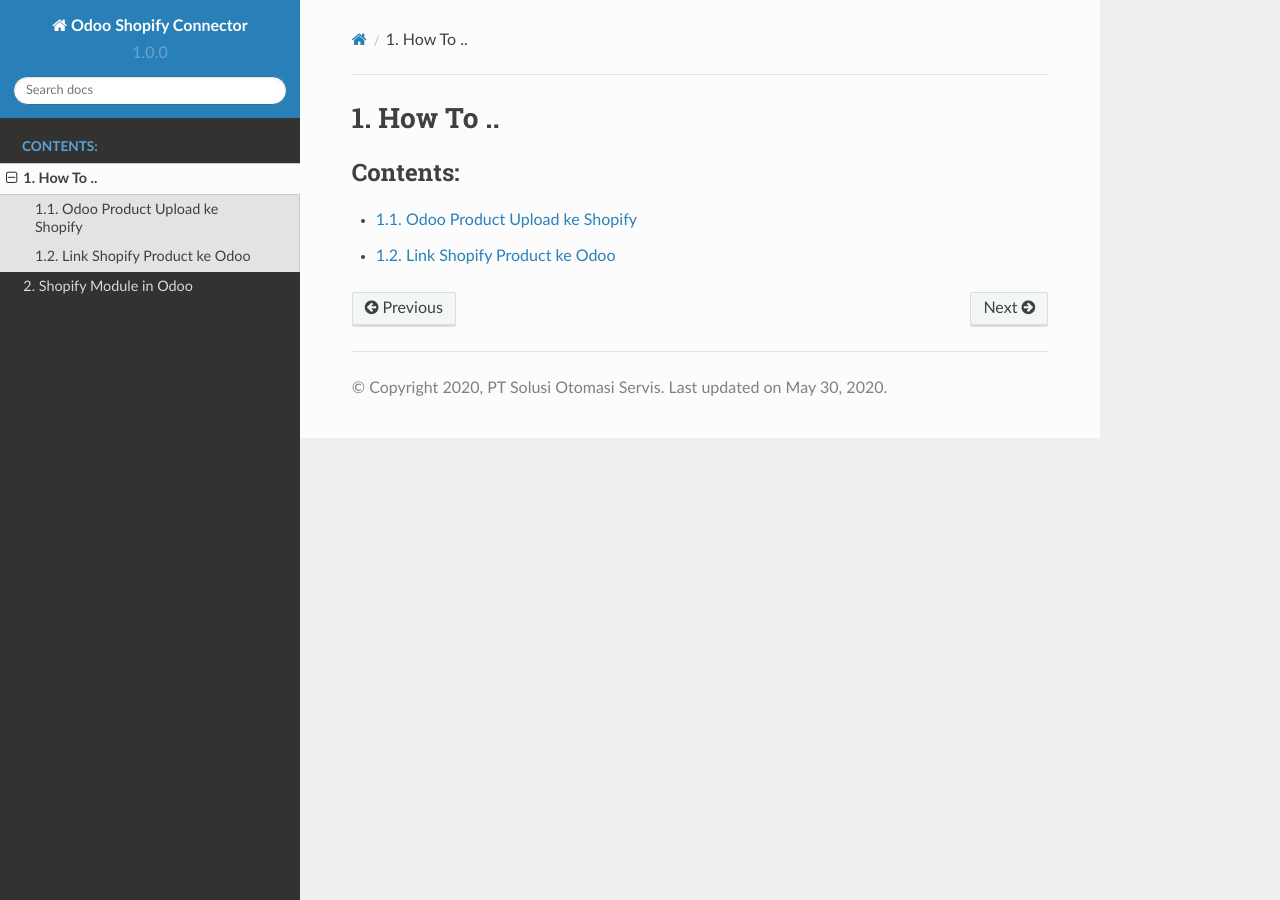
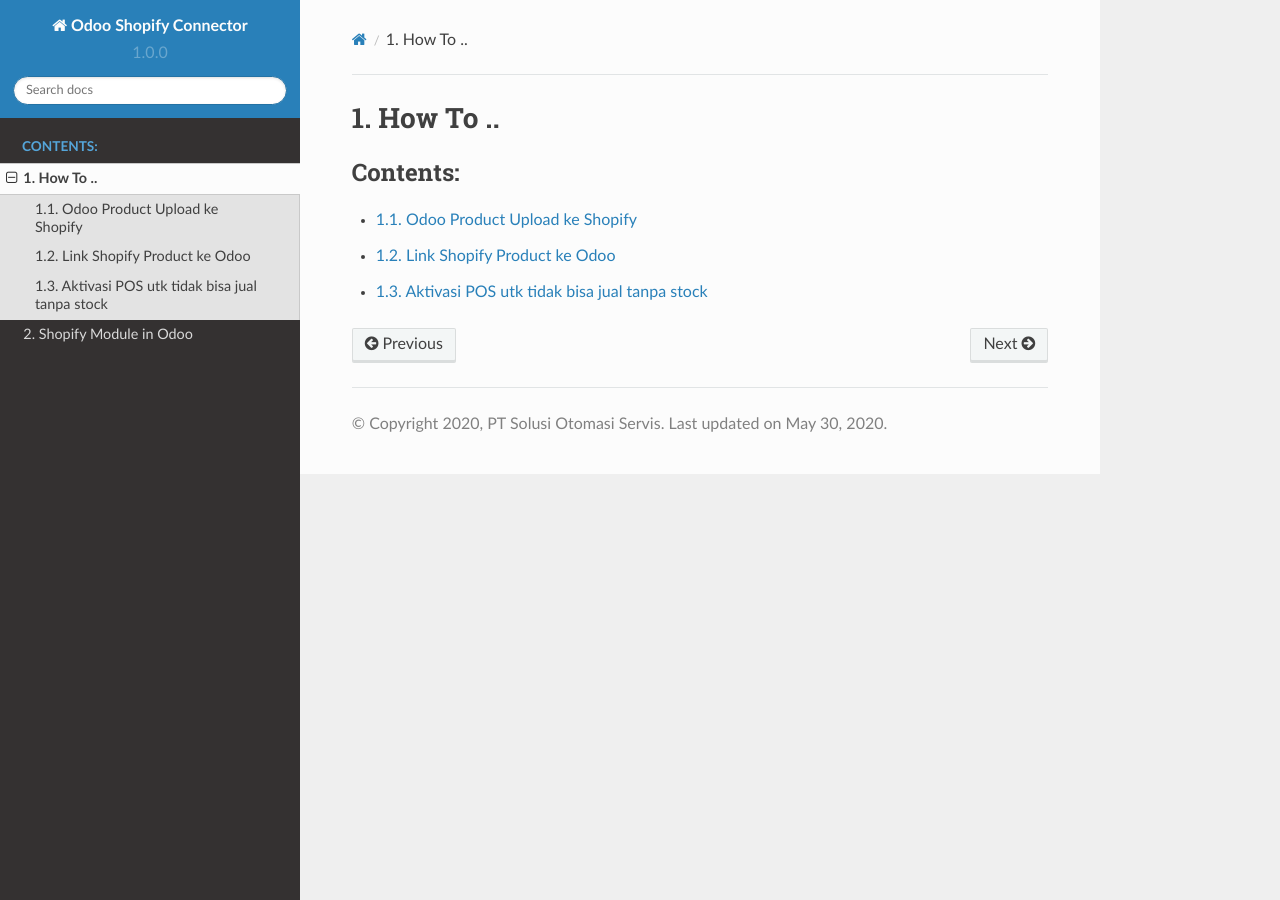
Before and after one commit to bala4901/odooshopify, a Sphinx documentation site: the page built from sphinx/docs/source/howto.rst, in a window 1280 px wide. Built offline with Sphinx 7.4.7 and the Read the Docs theme 2.0.0, drawn with Linux system fonts in a browser that asks for light colours.

Commit message:
pos_tidakbisajualtanpastock

```diff
--- a/sphinx/docs/source/howto.rst
+++ b/sphinx/docs/source/howto.rst
@@ -9,3 +9,4 @@
 
    howto/buatproductshopify
    howto/linkshopifykeodoo
+   howto/pos_tidakbisajualtanpastock
--- /dev/null
+++ b/sphinx/docs/source/howto/pos_tidakbisajualtanpastock.rst
@@ -0,0 +1,20 @@
+######################################################
+Aktivasi POS utk tidak bisa jual tanpa stock
+######################################################
+
+.. toctree::
+   :maxdepth: 2
+
+menu ``Point of Sales > Configuration > Point Of Sales``
+
+
+.. figure:: ../images/pos_config.png
+   :align: center
+   :class: with-border
+
+.. figure:: ../images/pos_config1.png
+   :align: center
+   :class: with-border
+
+``Allow POS Order When Product is Out of Stock`` bila di centang maka POS masih bisa jual bila stock tidak cukup/nol.
+``Deny POS Orer When Product Qty is goes Down to`` di kasi nominal "-100" untuk tidak ada Deny stock bila stock kita di bawah 0.
```
Also changed, not shown: sphinx/docs/source/images/pos_config.png (added), sphinx/docs/source/images/pos_config1.png (added).
